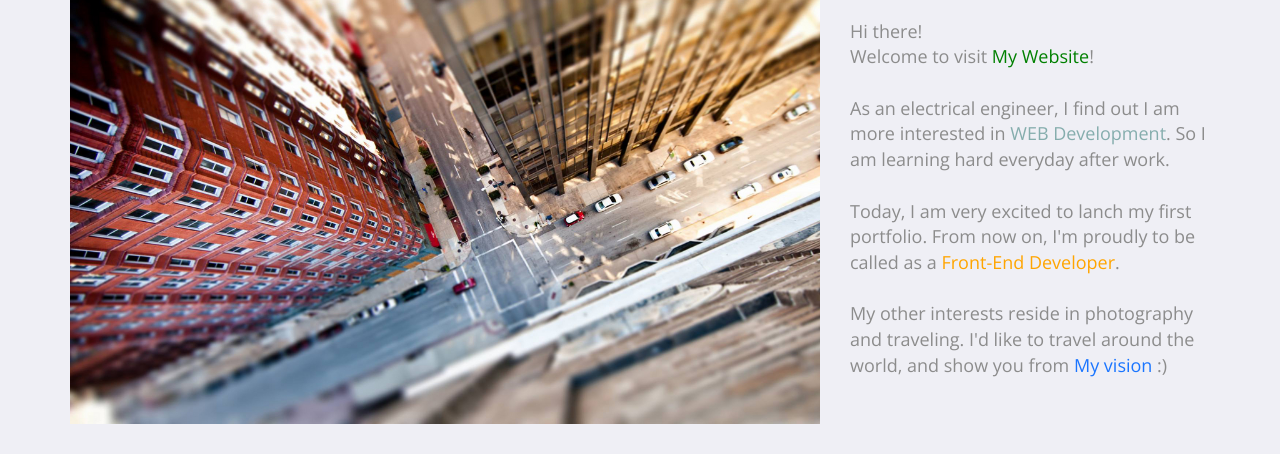
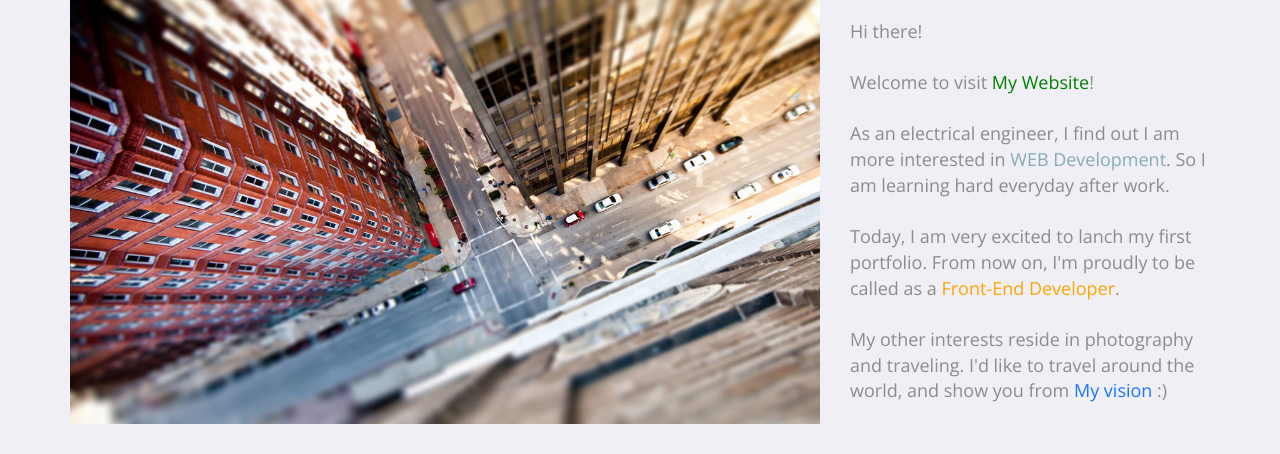
Before and after one commit to hi1uo/Profolio_v1, a plain HTML site: page index.html in a window 1280 px wide. Shown: the part 230-684 px from the top of the page. Drawn offline with nearby package versions, Linux system fonts and the light colour scheme.

Commit message:
Update index.html
one line between 'hi there' and 'welcom'

```diff
--- a/index.html
+++ b/index.html
@@ -44,7 +44,7 @@
 				<h3 class="aboutme">About Me <span style='color:#990000'>/*</span></h3>
 				<p class="content hithere">
 					<br>Hi there!<br>
-				Welcome to visit<span style='color:green'>
+				<br>Welcome to visit<span style='color:green'>
 					 My Website</span>!<br>
 				<br>As an electrical engineer, I find out I am more interested in
 				<span style='color:#85adad'>WEB Development</span>. So I am learning hard everyday after work.<br>
```
